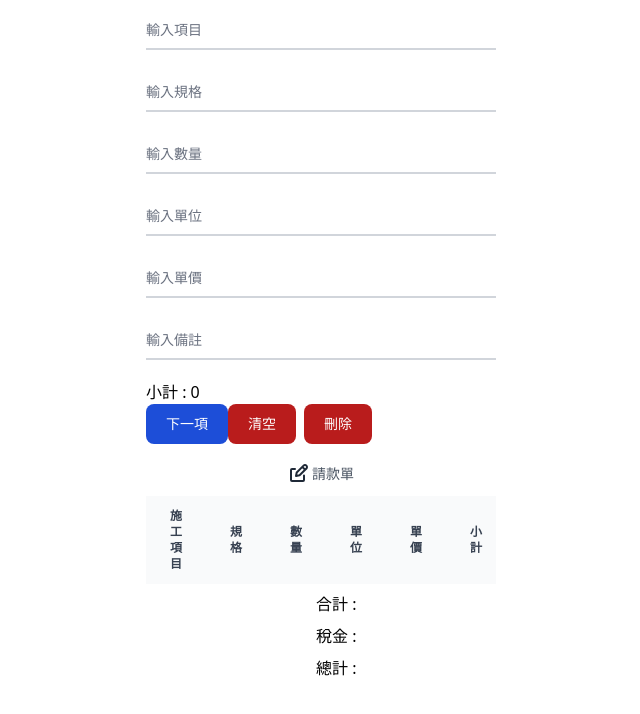
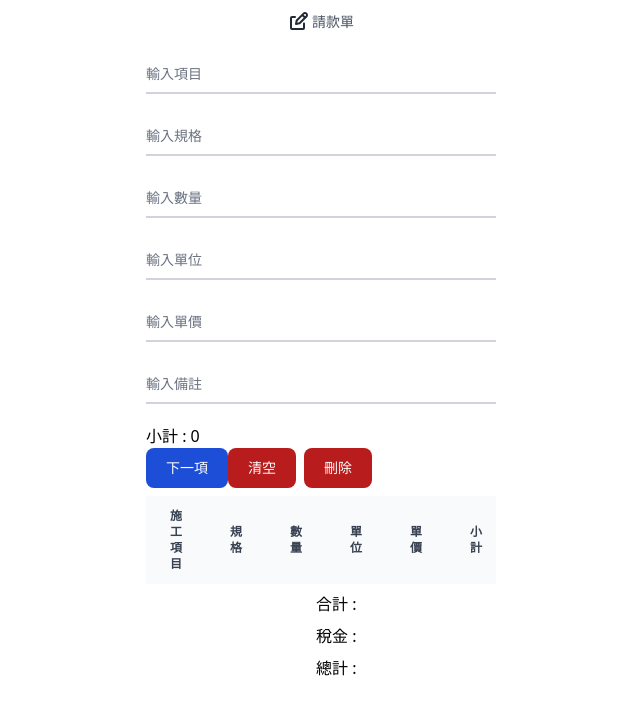
Before and after one commit to cingfong/invoice-pdf, a Vue app: page / in a window 1280 px wide. Shown: the top 714 px of the page, without its empty margins (319-959 px from the left). Built offline with nearby package versions, Linux system fonts and the light colour scheme.

Commit message:
feat: 彈窗樣式-2

```diff
--- a/src/App.vue
+++ b/src/App.vue
@@ -17,21 +17,23 @@
 // 總計計算
 const totalData = computed(() => {
   const data = {
-    listTotal:undefined,
-    listTax:undefined,
-    listTaxIncluded:undefined
-  }
+    listTotal: undefined,
+    listTax: undefined,
+    listTaxIncluded: undefined,
+  };
   return data;
 });
 </script>
 
 <template>
-  <div class="w-full flex items-center flex-col">
-    <OrderForm @add-order="addOrder" class="w-[350px]" />
-    <HistoryModal />
-    <!-- <CustomButton :class="'bg-red-500'">生成 PDF</CustomButton> -->
-    <OrderTable class="w-[350px]" :order-list="orderList"></OrderTable>
-    <TotalBlock :data="totalData" class="w-[350px]" />
+  <div class="min-h-[100vh]">
+    <div class="w-full min-h-full flex items-center flex-col">
+      <HistoryModal />
+      <OrderForm @add-order="addOrder" class="w-[350px]" />
+      <!-- <CustomButton :class="'bg-red-500'">生成 PDF</CustomButton> -->
+      <OrderTable class="w-[350px]" :order-list="orderList"></OrderTable>
+      <TotalBlock :data="totalData" class="w-[350px]" />
+    </div>
   </div>
 </template>
 
```
